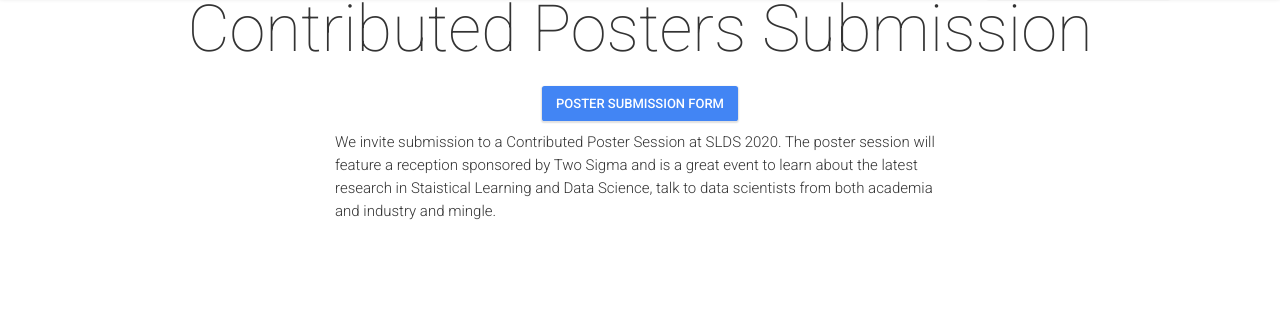
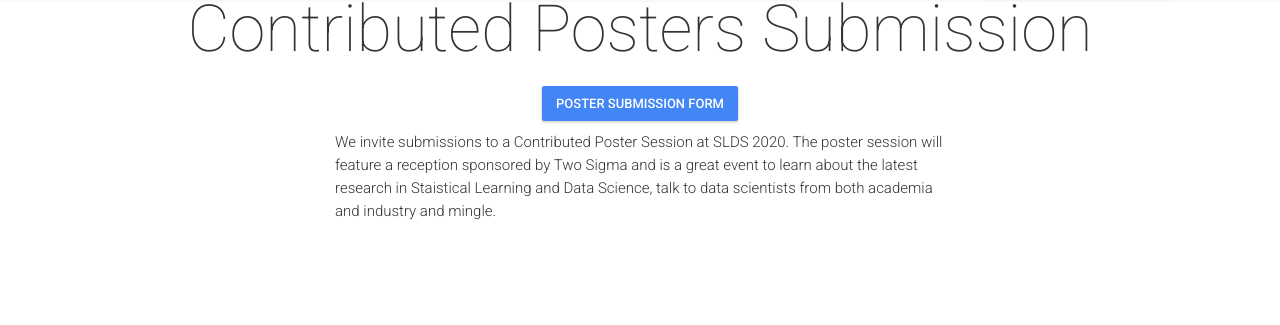
Before and after one commit to ASASLDS/SLDS2020, a Jekyll site: the page built from posters.html, in a window 1280 px wide and 900 px high, scrolled down 468 px. Shown: the part 127-452 px from the top of the window. Built offline with Jekyll 4.4.1, drawn with Linux system fonts in a browser that asks for light colours; nearby versions of some CDN libraries; comment, search, counter and statistics services are not loaded.

Commit message:
Update _config.yml

```diff
--- a/_config.yml
+++ b/_config.yml
@@ -196,7 +196,7 @@ networkingRows:
 
 # Posters Page
 posterSubmitLink: 'https://forms.gle/P5QuwL41JgzJgkMS9'
-contributedPostersDescription: "We invite submission to a Contributed Poster Session at SLDS 2020. The poster session will feature a reception sponsored by Two Sigma and is a great event to learn about the latest research in Staistical Learning and Data Science, talk to data scientists from both academia and industry and mingle."
+contributedPostersDescription: "We invite submissions to a Contributed Poster Session at SLDS 2020. The poster session will feature a reception sponsored by Two Sigma and is a great event to learn about the latest research in Staistical Learning and Data Science, talk to data scientists from both academia and industry and mingle."
 
 # Poster Prizes Block
 posterPrizesTitle: "Poster Awards"
```
